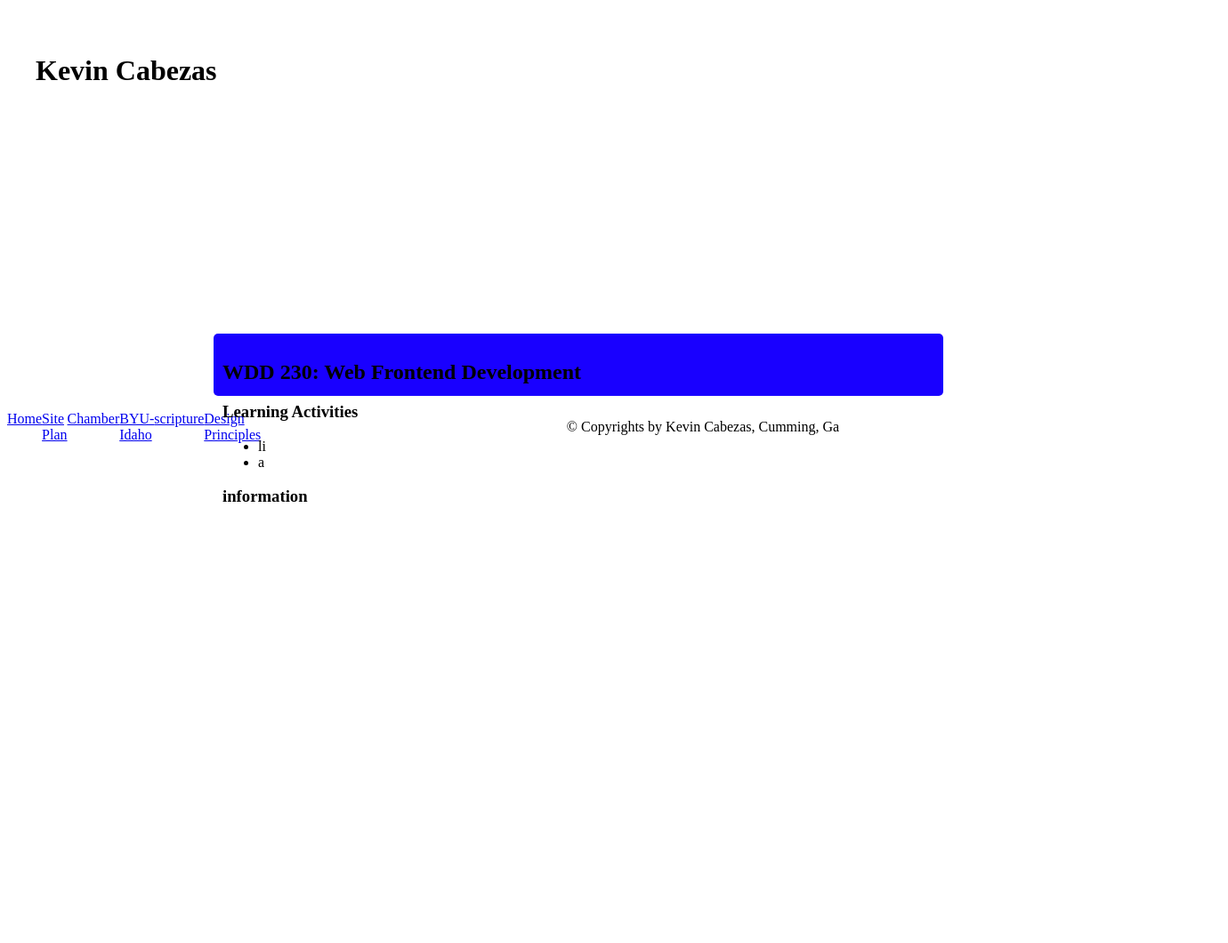
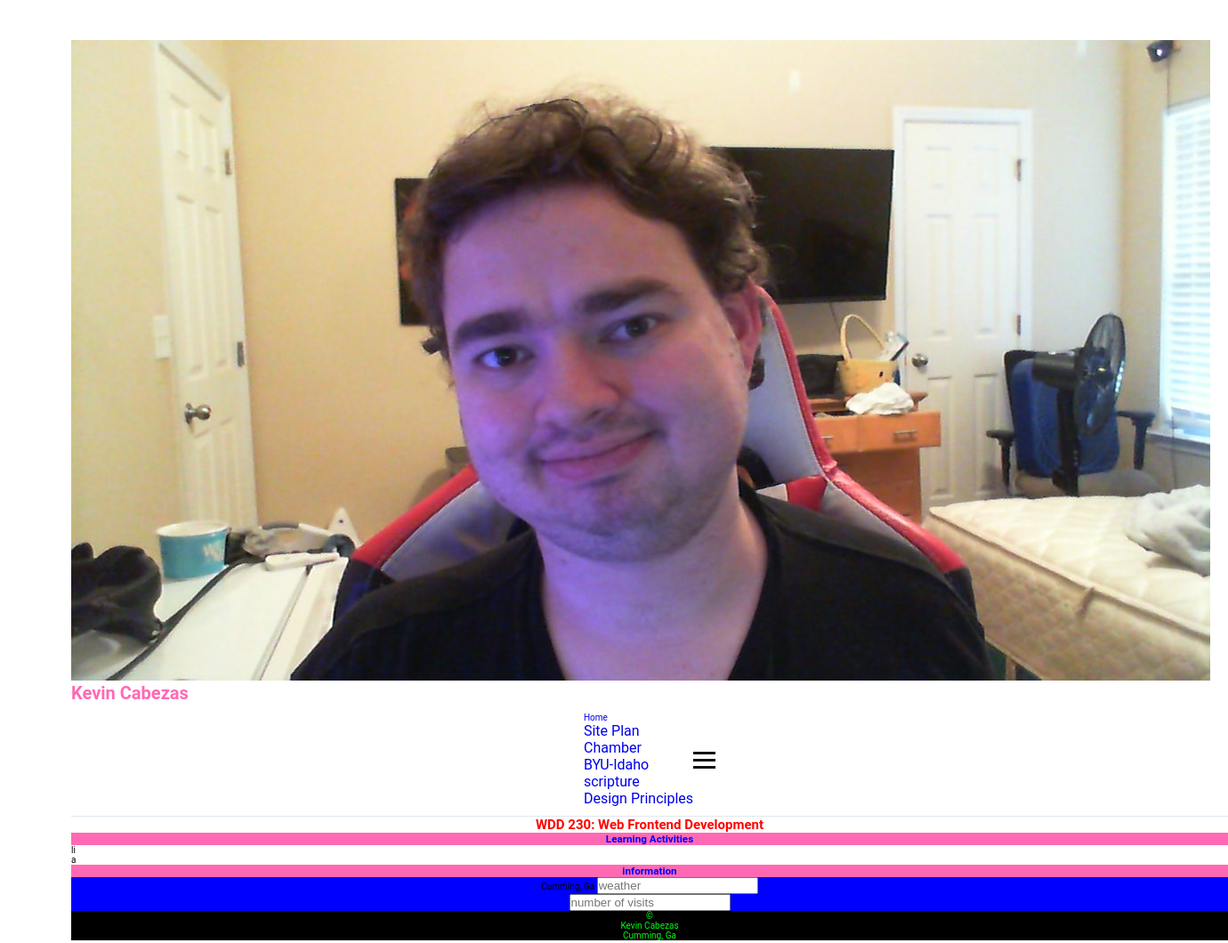
Before and after one commit to KevinC12343/wdd230, a plain HTML site: page index.html in a window 1280 px wide. Shown: the whole page at 89% size, 1380 px wide, since content can reach past the window. Before the commit the page ends 816 px from the top, so only its background shows below. Drawn offline with Linux system fonts and the light colour scheme.

Commit message:
responsive menu

```diff
--- a/index.html
+++ b/index.html
@@ -9,19 +9,44 @@
     <meta author="Kevin Cabezas">
 </head>
 <body>
+    <div id="content">
     <header>
+        <div class="pic">
+            <a href="index.html" id="personal">
+                <img class="personal_pic" src="images/WIN_20240427_19_05_27_Pro.jpg">
+            </a>
         <h1>Kevin Cabezas</h1>
     </header>
-    <nav>
+    <header class="header">
+        <nav class="navbar">
+            <ul>
+            <li>
                 <a href="*">Home</a>
+            </li>
+            <li class="nav-link">
                 <a href="Lesson03/chamber-site-plan.html">Site Plan</a>
+            </li>
+            <li class="nav-link">
                 <a href="=chamber/">Chamber</a>
+            </li>
+            <li class="nav-link">
                 <a href="https://www.byui.edu/" target="_blank">BYU-Idaho</a>
+            </li>
+            <li class="nav-link">
                 <a href="https://www.churchofjesuschrist.org/study/scriptures">scripture</a>
+            </li>
+            <li class="nav-link">
                 <a href="lesson02/design-principles.html">Design Principles</a>
-
+            </li>
+</ul>
+            <div class="hamburger">
+                <span class="bar"></span>
+                <span class="bar"></span>
+                <span class="bar"></span>
+            </div>
         </nav>
-    <main>
+    </header>
+    <main class="wdd230">
         <h2>WDD 230: Web Frontend Development</h2>
         <section id="card">
             <h3>Learning Activities</h3>
@@ -30,18 +55,22 @@
                 <li>a</li>
             </ul>
         </section>
-        <section>
+        <section class="card">
             <h3>information</h3>
+            <label class="place">Cumming, Ga</label>
+            <input placeholder="weather"><br>
+            <input placeholder="number of visits"><br>
         </section>
     </main>
     <footer>
-        <p>
-            © Copyrights <span id="year"></span> by Kevin Cabezas, Cumming, Ga</p>
-        <p id="lastModified">
-
-        </p>
-
+        <p>&copy;<span class="year"></span><br> Kevin Cabezas <br> Cumming, Ga</p>
+        <p class="lastModified"></p>
     </footer>
-    <script src="scripts/getdates.js"></script>
+    </div>
+    <script src="script/getdates.js"></script>
+    <script src="scripts/menu.js"></script>
+    <script>
+        document.getElementById("year").innerHTML = new Date().getFullYear();
+    </script>
 </body>
 </html>
--- a/scripts/getdates.js
+++ b/scripts/getdates.js
@@ -1,2 +1,2 @@
-<script> const dateObjectName = new Date([year])
-</script>
+document.querySelector('.year').textContent = new Date().getFullYear();
+document.querySelector('.lastModified').textContent = document.lastModified;
--- /dev/null
+++ b/scripts/menu.js
@@ -0,0 +1,18 @@
+
+const hamburger = document.querySelector(".hamburger");
+const navMenu = document.querySelector(".nav-menu");
+
+hamburger.addEventListener("click", mobileMenu);
+
+function mobileMenu() {
+    hamburger.classList.toggle("active");
+    navMenu.classList.toggle("active");
+}
+const navLink = document.querySelectorAll(".nav-link");
+
+navLink.forEach(n => n.addEventListener("click", closeMenu));
+
+function closeMenu() {
+    hamburger.classList.remove("active");
+    navMenu.classList.remove("active");
+}
--- a/styles/styles.css
+++ b/styles/styles.css
@@ -1,54 +1,134 @@
+* {
+  margin: 0;
+  padding: 0;
+  box-sizing: border-box;
+}
+
+html {
+  font-size: 62.5%;
+  font-family: 'Roboto', sans-serif;
+}
+
+li {
+  list-style: none;
+}
+
+a {
+  text-decoration: none;
+}
+.header{
+  border-bottom: 1px solid #E2E8F0;
+}
+.hamburger {
+  display: block;
+  cursor: pointer;
+}
+.hamburger.active .bar:nth-child(2) {
+  opacity: 0;
+}
+
+.hamburger.active .bar:nth-child(1) {
+  transform: translateY(8px) rotate(45deg);
+}
+
+.hamburger.active .bar:nth-child(3) {
+  transform: translateY(-8px) rotate(-45deg);
+}
+
+.bar {
+  display: block;
+  width: 25px;
+  height: 3px;
+  margin: 5px auto;
+  -webkit-transition: all 0.3s ease-in-out;
+  transition: all 0.3s ease-in-out;
+  background-color: #101010;
+}
+.nav-menu {
+  display: flex;
+  justify-content: space-between;
+  align-items: center;
+}
+
+.nav-item {
+  margin: 2.5rem 0;
+}
+
+.nav-link{
+  font-size: 1.6rem;
+  font-weight: 400;
+  color: #475569;
+}
+
+.nav-link:hover{
+  color: #482ff7;
+}
+
+.nav-logo {
+  font-size: 2.1rem;
+  font-weight: 500;
+  color: #482ff7;
+}
+
+.navbar {
+  display: flex;
+  justify-content: space-between;
+  align-items: center;
+  padding: 1rem 1.5rem;
+}
 body {
   display: grid;
-    height: 100vh;
-    grid-template: auto 1fr auto / 300px 1fr auto;
-    align-items: center;
-  }
-  img {
-    display: block;
-    margin-left: auto;
-    margin-right: auto;
-    width: 350px;
-
-  }
-nav{
-    display: flex;
-    width: 50%;
-    position: relative;
+  max-width: 1200px;
+  margin: 0 auto;
+  padding: 4em;
+  font-family: 'Roboto', Helvetica, sans-serif;
 }
 
 header {
-    padding: 2rem;
-    grid-column: 1 / 4;
+  display: flex;
+  justify-content: center;
   align-items: center;
+  background-color: white;
+  grid-template: 50px 1fr auto / 75% 1fr auto;
 }
 
-  main {
-    grid-column: 2 / 3;
-    width: 800px;
-    border-radius: 5px;
-    background: #1900ff;
-    padding: 10px;
-    height: 50px;
-    position: absolute;
-    margin-top: -25px;
-    margin-left: -400px;
-    top: 50%;
-    left: 50%;
-  }
-  footer {
-    display: table;
-    text-align: center;
-    margin-left: auto;
-    margin-right: auto;
+.pic {
+  padding-top: 5px;
+  padding-right: 20px;
 }
 
-  .left-sidebar,
-  .right-sidebar {
-    padding: 1rem;
+h1 {
+  color: hotpink;
 }
-  .roboto-thin {
-    font-family: "Roboto", sans-serif;
-    font-weight: 100;
-    font-style: normal;
+
+h2 {
+  text-align: center;
+  color: red;
 }
+
+h3 {
+  text-align: center;
+  background-color: hotpink;
+  color: blue;
+}
+
+.card ul li {
+  list-style: none;
+  padding: 5px;
+  text-align: left;
+}
+
+.card {
+  background-color: blue;
+  text-align: center;
+}
+
+.place {
+  text-align: center;
+}
+
+footer {
+  text-align: center;
+  background-color: black;
+  color: rgb(0, 255, 13);
+}
```
Lines whose indentation alone changed are shown as unchanged.
